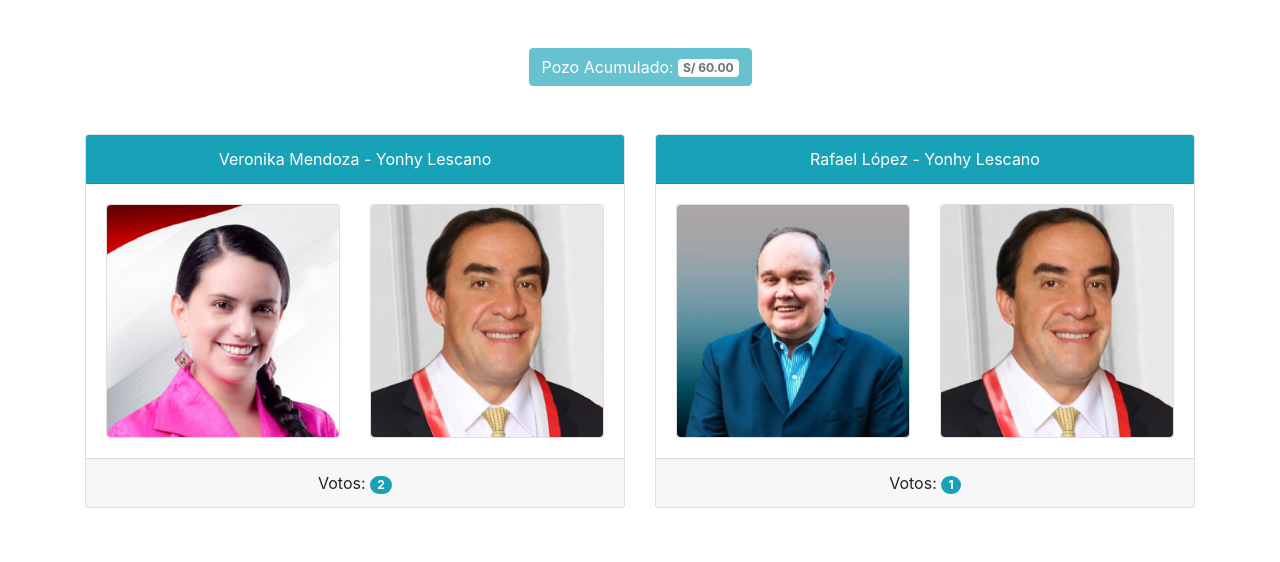
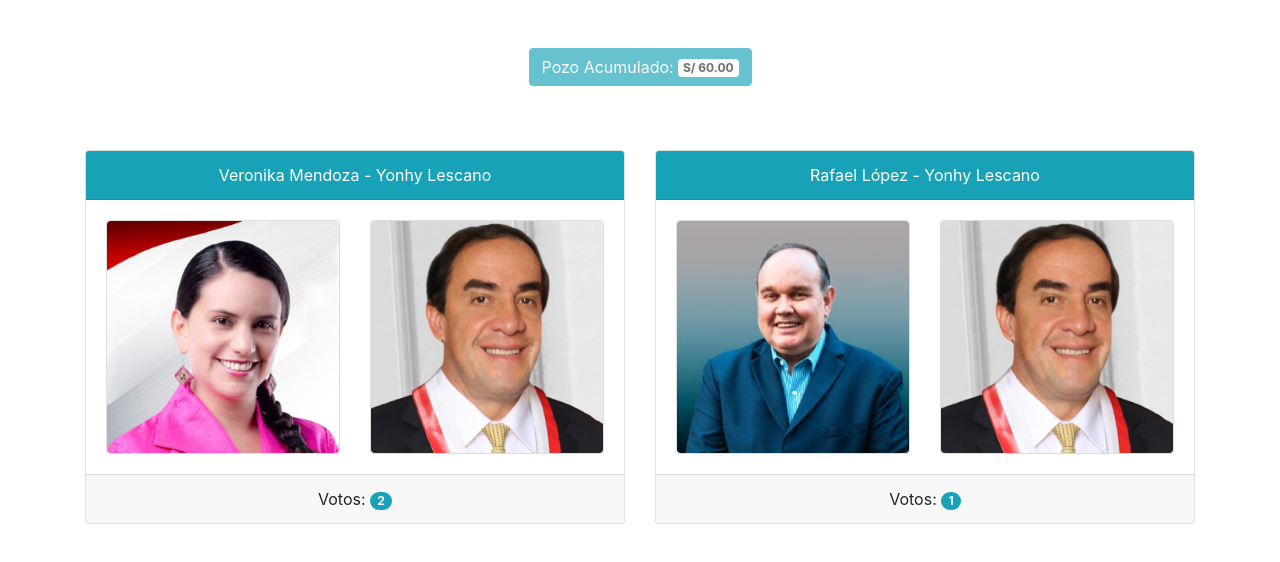
Before and after one commit to cristianloayza/pares-candidatos, a plain HTML site: page index.html in a window 1280 px wide. Drawn offline with nearby package versions, Linux system fonts and the light colour scheme.

Commit message:
primer commit

```diff
--- a/index.html
+++ b/index.html
@@ -26,8 +26,8 @@
 
     <div class="container-fluid">
         <div class="container">
-            <div class="row text-center">
-                <div class="col-sm-6">
+            <div class="row text-center ">
+                <div class="col-sm-6 my-3">
                     <div class="card">
                         <div class="card-header bg-info text-white">Veronika Mendoza - Yonhy Lescano</div>
                         <div class="card-body">
@@ -49,7 +49,7 @@
                         </div>
                     </div>
                 </div>
-                <div class="col-sm-6">
+                <div class="col-sm-6 my-3">
                     <div class="card">
                         <div class="card-header bg-info text-white">Rafael López - Yonhy Lescano</div>
                         <div class="card-body">
```
